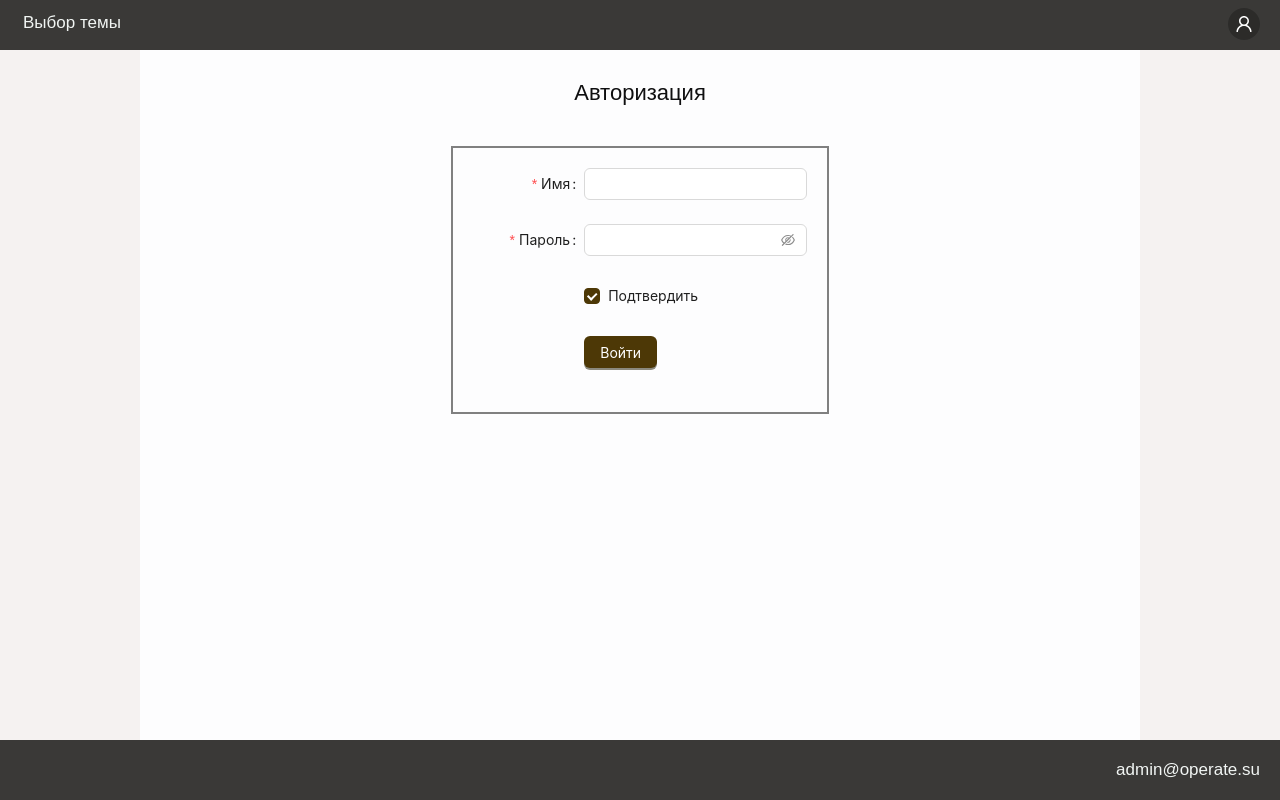
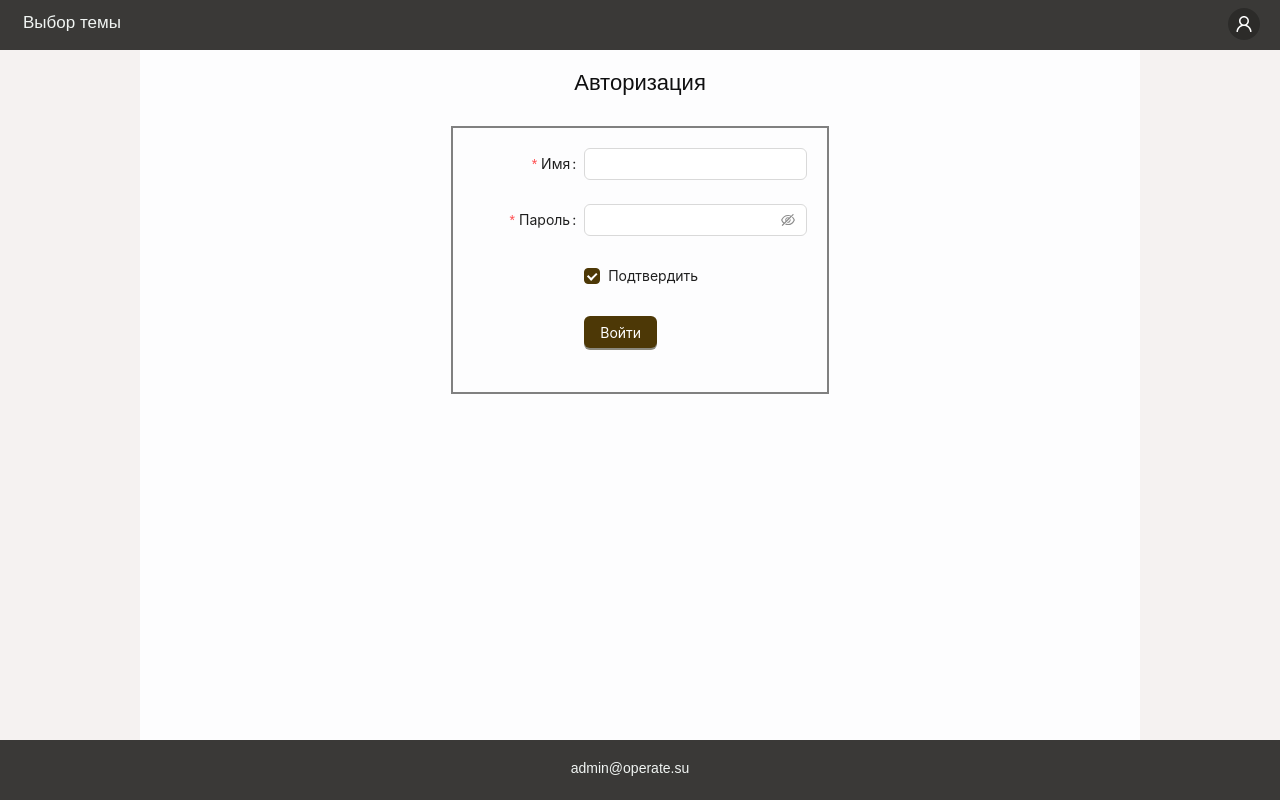
Before and after one commit to VadimKurachynski/operatePromTest, a Next.js app: page /login in a window 1280 px wide. Built offline with nearby package versions, Linux system fonts and the light colour scheme.

Commit message:
refendconfig

```diff
--- a/component/footer/Footer.jsx
+++ b/component/footer/Footer.jsx
@@ -4,7 +4,7 @@ import s from "../footer/footer.module.css";
 const FooterTest = () => {
     return (
         <div className={s.footer}>
-            <div className={s.name}> admin@operate.su</div>
+            <div className={s.name}>admin@operate.su</div>
         </div>
     )
 }
--- a/component/footer/footer.module.css
+++ b/component/footer/footer.module.css
@@ -7,7 +7,8 @@
 }
 
 .name{
-    text-align: right;
+    font-size: 14px;
+    text-align: center;
     margin: 20px 20px 0px 0px;
 
 }
--- a/component/loginForm/Login.jsx
+++ b/component/loginForm/Login.jsx
@@ -1,7 +1,7 @@
 import {Button, Checkbox, Form, Input} from 'antd';
 import {useDispatch} from "react-redux";
 import {postAuth} from "../../features/themes/themesSlice";
-
+import s from "/component/loginForm/loginForm.module.css"
 const onFinishFailed = (errorInfo) => {
     console.log('Failed:', errorInfo);
 };
@@ -15,6 +15,7 @@ const LoginForm = () => {
 
     return (
         <>
+
             <Form
                 name="basic"
                 labelCol={{
@@ -24,7 +25,7 @@ const LoginForm = () => {
                     span: 16,
                 }}
                 style={{
-                    maxWidth: 600,
+                    maxWidth: 800,
                 }}
                 initialValues={{
                     remember: true,
--- a/component/loginForm/loginForm.module.css
+++ b/component/loginForm/loginForm.module.css
@@ -11,7 +11,8 @@
 }
 
 .authorization {
-    margin: 20px;
+    margin: 10px;
     text-align: center;
     font-size: 22px;
+
 }
--- /dev/null
+++ b/config/config.js
@@ -0,0 +1,2 @@
+const UrlMy='http://test.operate.su:5001';
+export default UrlMy;
--- a/features/themes/themesSlice.js
+++ b/features/themes/themesSlice.js
@@ -1,8 +1,7 @@
 import {createSlice, createAsyncThunk} from "@reduxjs/toolkit";
 import axios from "axios";
-
-const URL='http://test.operate.su:5001';
-// const URL='http://localhost:5001';
+import UrlMy from "../../config/config";
+const URL=UrlMy;
 
 const initialState = {
     themes: [],
```
Also changed, not shown: pages/index.js (line endings or trailing spaces), 1 other file (tests, documents, lock files or other folders).
